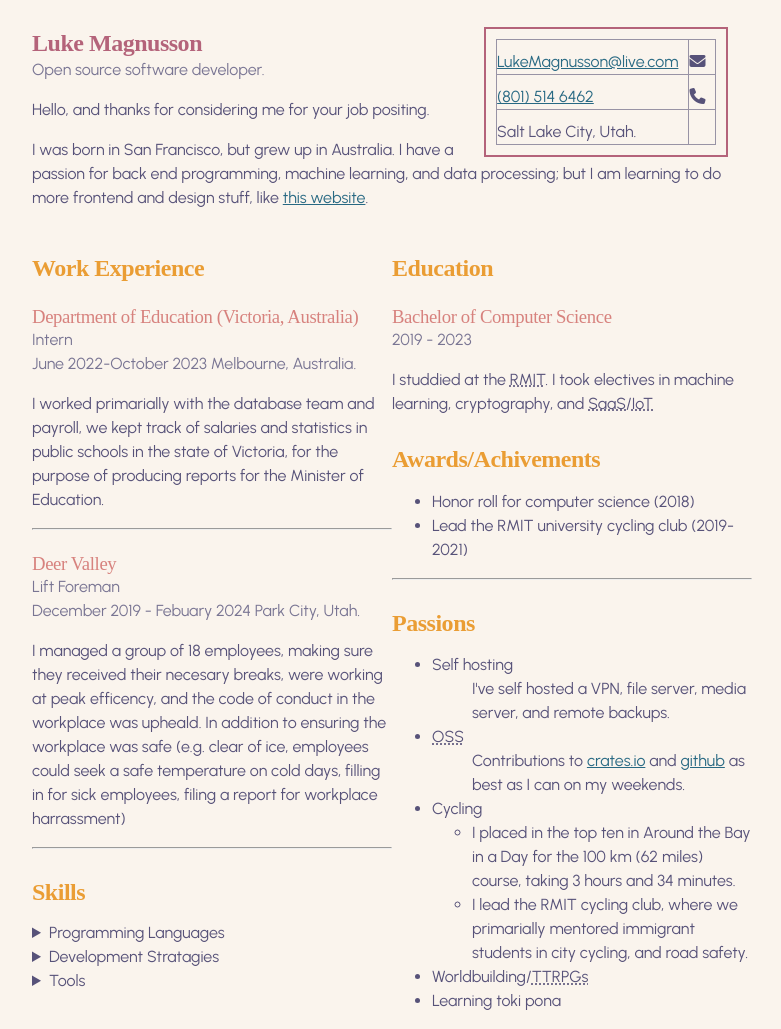
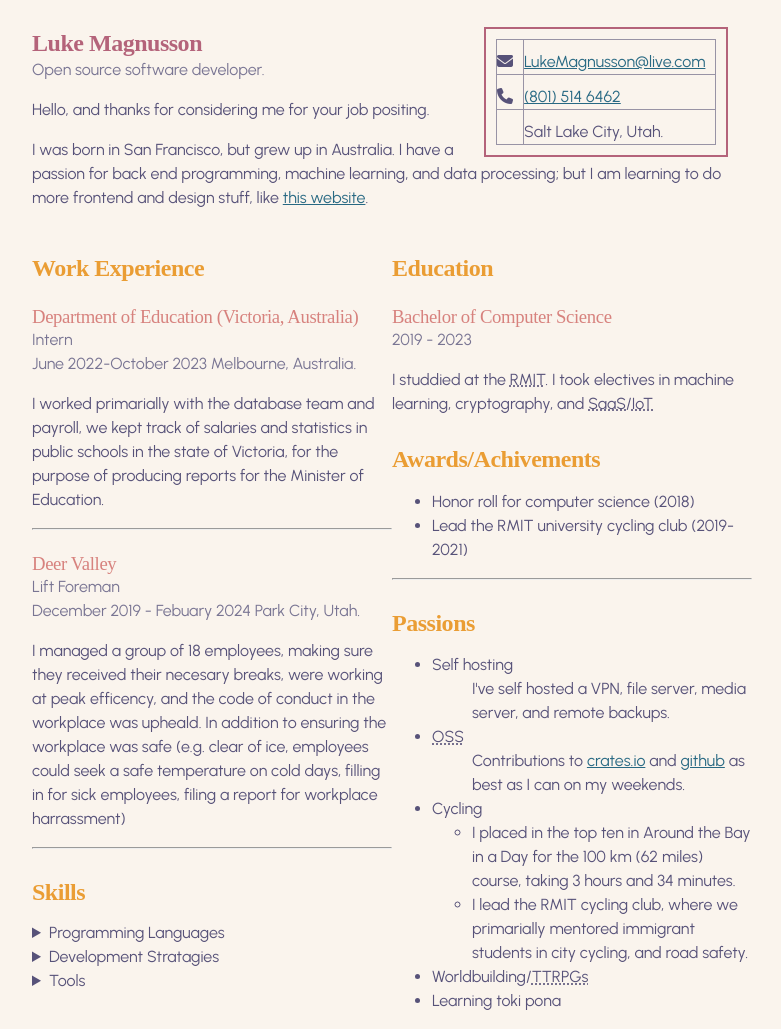
Before and after one commit to 2sugarcubes/2sugarcubes.github.io, a Jekyll site: the page built from resume.html, in a window 1280 px wide. Shown: the whole page, without its empty margins (248-1029 px from the left). Built offline with Jekyll 4.4.1, drawn with Linux system fonts in a browser that asks for light colours; nearby versions of some CDN libraries; some web fonts are replaced.

Commit message:
Switched icon and field columns on resume

```diff
--- a/resume.html
+++ b/resume.html
@@ -6,16 +6,16 @@ title: Resume
   <table role="presentation">
     <tbody>
       <tr>
+        <td> <i class="fas fa-envelope"></i></td>
         <td><a href="mailto:lukemagnusson@live.com">LukeMagnusson@live.com</a></td>
-        <td><i class="fas fa-envelope"></i></td>
       </tr>
       <tr>
+        <td> <i class="fas fa-phone"></i></td>
         <td><a href="tel:+18015146462">(801) 514 6462</a></td>
-        <td><i class="fas fa-phone"></i></td>
       </tr>
       <tr>
+        <td> <i clas="fas fa-map"></i></td>
         <td>Salt Lake City, Utah.</td>
-        <td><i clas="fas fa-map-pin"></i></td>
       </tr>
       <tr></tr>
     </tbody>
```
